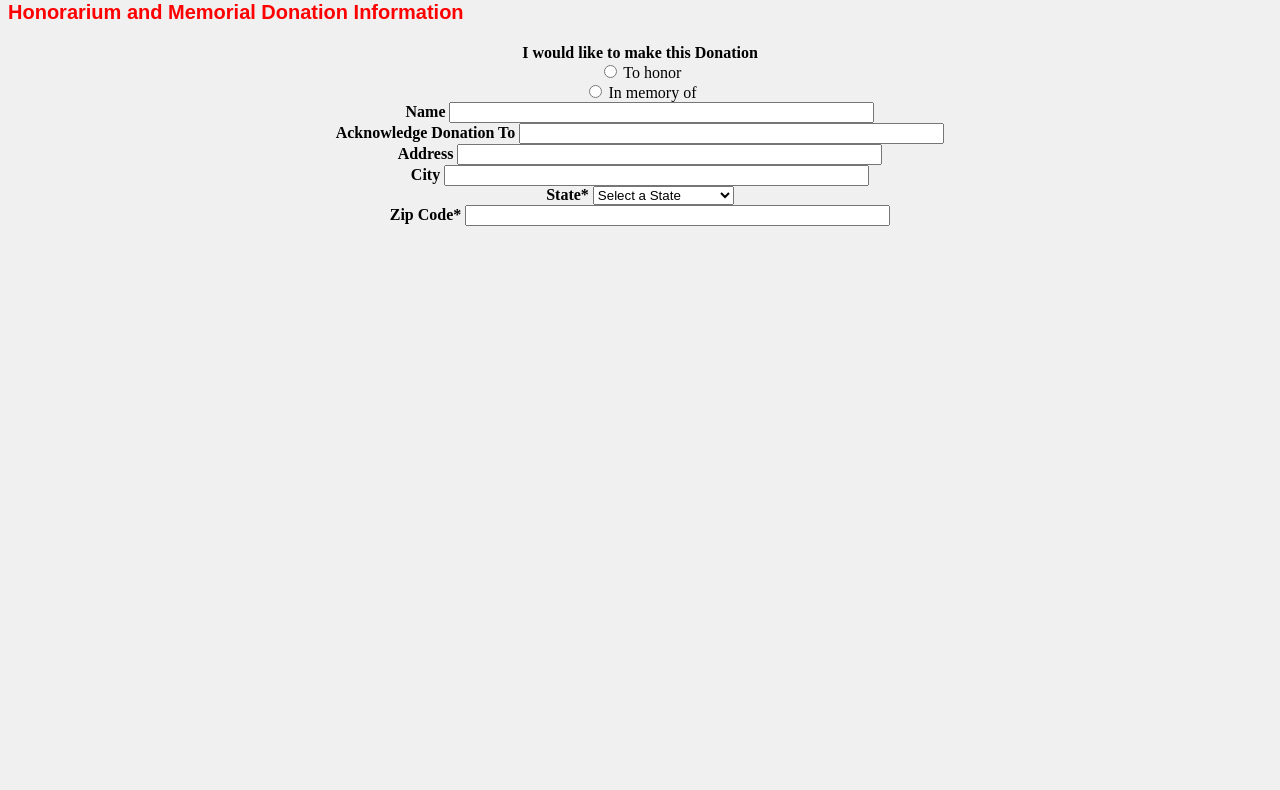
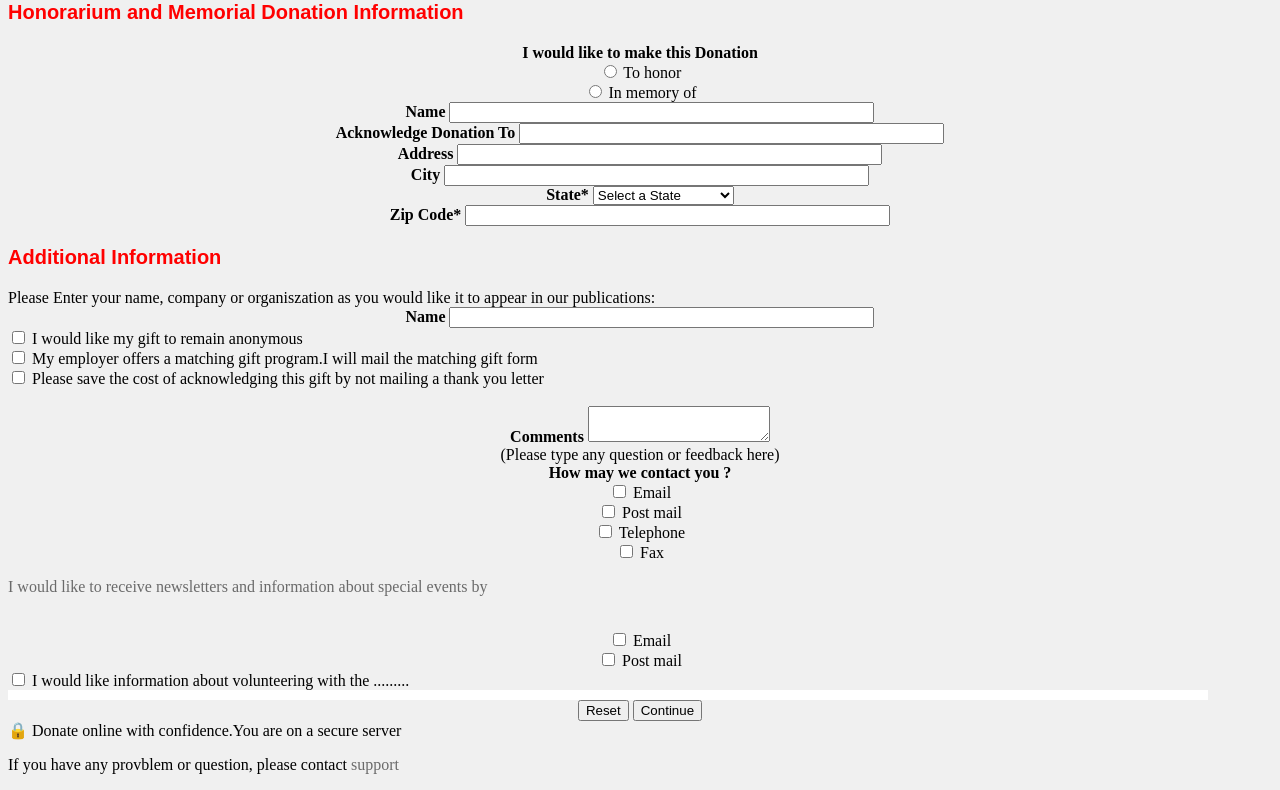
Before and after one commit to Pulok000/WebTech, a PHP site: page / in a window 1280 px wide. Shown: the part 530-1320 px from the top of the page. Before the commit the page ends 756 px from the top, so only its background shows below. Run offline with PHP 8.4, Linux system fonts and the light colour scheme.

Commit message:
Lab task 01: 2nd commit

```diff
--- a/Lab Task 01/index.html
+++ b/Lab Task 01/index.html
@@ -202,6 +202,80 @@
 
 
 
+<p style="font-weight:bold; text-decoration:none; color: red;font-size: 20px;font-family:Sans-serif;">Additional Information</p>
+ <text >Please Enter your name, company or organiszation as you would like it to appear in our publications: </text>
+ <br>
+
+ <form id="3">
+
+
+ 	<center>
+
+ 			<label style="font-weight:bold; align-items: right" for="lname"  >Name</label>
+ 	<input type="text"  size="50"><br>
+</center>
+
+  <input type="checkbox">
+  <label for="vehicle1"> I would like my gift to remain anonymous</label><br>
+  <input type="checkbox" >
+  <label for="vehicle2">My employer offers a matching gift program.I will mail the matching gift form</label><br>
+  <input type="checkbox" >
+  <label for="vehicle2">Please save the cost of acknowledging this gift by not mailing a thank you letter</label>
+  <br>
+  <br>
+      <center>
+  <label style="font-weight:bold; " for="lname"  >Comments</label>
+<textarea style=" align-items: top" name="comment" form="3" ></textarea>
+<br>
+
+<text>(Please type any question or feedback here)</text>
+<br>
+
+  <label style="font-weight:bold; align-items: right" for="lname"  >How may we contact you ?</label>
+  <br>
+
+  <input type="checkbox" id="male" name="gender" value="male">
+  <label for="male">Email</label>
+  <br>
+  <input type="checkbox" id="female" name="gender" value="$75">
+  <label for="female">Post mail</label>
+<br>
+
+  <input type="checkbox" id="male" name="gender" value="male">
+  <label for="male">Telephone</label>
+
+
+ <br>
+  <input type="checkbox" id="male" name="gender" value="male">
+  <label for="male">Fax</label>
+
+
+    <p  style="color: rgb(106,106,106); text-align: left;">I would like to receive newsletters and information about special events by </p>
+
+
+<br>
+  <input type="checkbox" id="male" name="gender" value="male">
+  <label for="male">Email</label>
+
+  <br>
+  <input type="checkbox" id="male" name="gender" value="male">
+  <label for="male">Post mail</label>
+</center>
+
+
+  <input type="checkbox" id="male" name="gender" value="male">
+  <label for="male">I would like information about volunteering with the .........</label>
+
+<div class="block"></div>
+<center>
+	  <button type="submit" value="Submit">Reset</button>
+  <button type="reset" value="Reset">Continue</button>
+</center>
+<text> 	&#128274; Donate online with confidence.You are on a secure server </text>
+<br>
+<p>If you have any provblem or question, please contact <a style=" text-decoration:none; color: rgb(106,106,106);" href="url">support</a> </p>
+ </form>
+
 
 
 	</body>
--- a/Lab Task 01/style.css
+++ b/Lab Task 01/style.css
@@ -4,6 +4,13 @@ body{
 h1{
 	color: blue;
 }
+.block {
+  background: white;
 
+  height: 10px;
+width: 1200px;
+}
 p.detail {color: red;}
 span.name { color: black; }
+span.name2{color:rgb(106,106,106);}
+label.f {color: red;}
```
